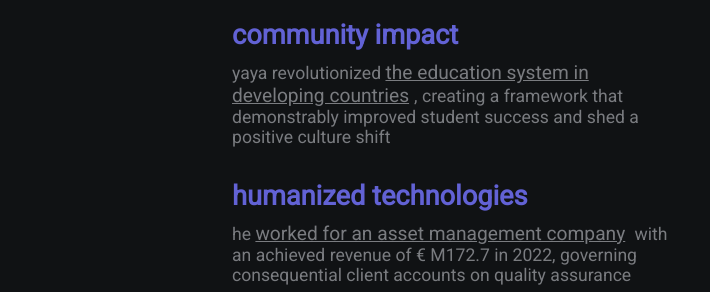
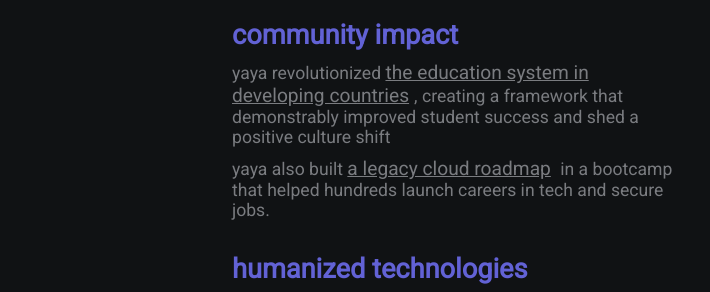
Before and after one commit to yaya2devops/profile, a website: page index.html in a window 1280 px wide. Shown: the part 273-565 px from the top of the page, 408-1118 px from the left. Drawn offline with Linux system fonts and the light colour scheme.

Commit message:
i did much contributions for cloud community .

```diff
--- a/index.html
+++ b/index.html
@@ -25,6 +25,10 @@
             <h2 id="community_impact">community impact</h2>
             <p>yaya revolutionized  <a href="https://istic.computer-engineering.tech/#/" target="_blank" style="text-decoration: underline; display: inline;">the education system in developing countries</a>, creating a framework that demonstrably improved student success and shed a positive culture shift</p>
 
+            <p>yaya also built <a href="https://tformer.ya-ya.tech/" target="_blank" style="text-decoration: underline; display: inline;">a legacy cloud roadmap</a> in a bootcamp that helped hundreds launch careers in tech and secure jobs.
+            </p>
+
+
             <h2 id="humanized_technologies">humanized technologies</h2>
             <p>he <a href="https://github.com/yaya2devops/bachelor-guide/blob/main/docs/pfa/ack-amal.md" target="_blank" style="text-decoration: underline; display: inline;">worked for an asset management company</a> with an achieved revenue of € M172.7  in 2022, governing consequential client accounts on quality assurance</p>
 
```
